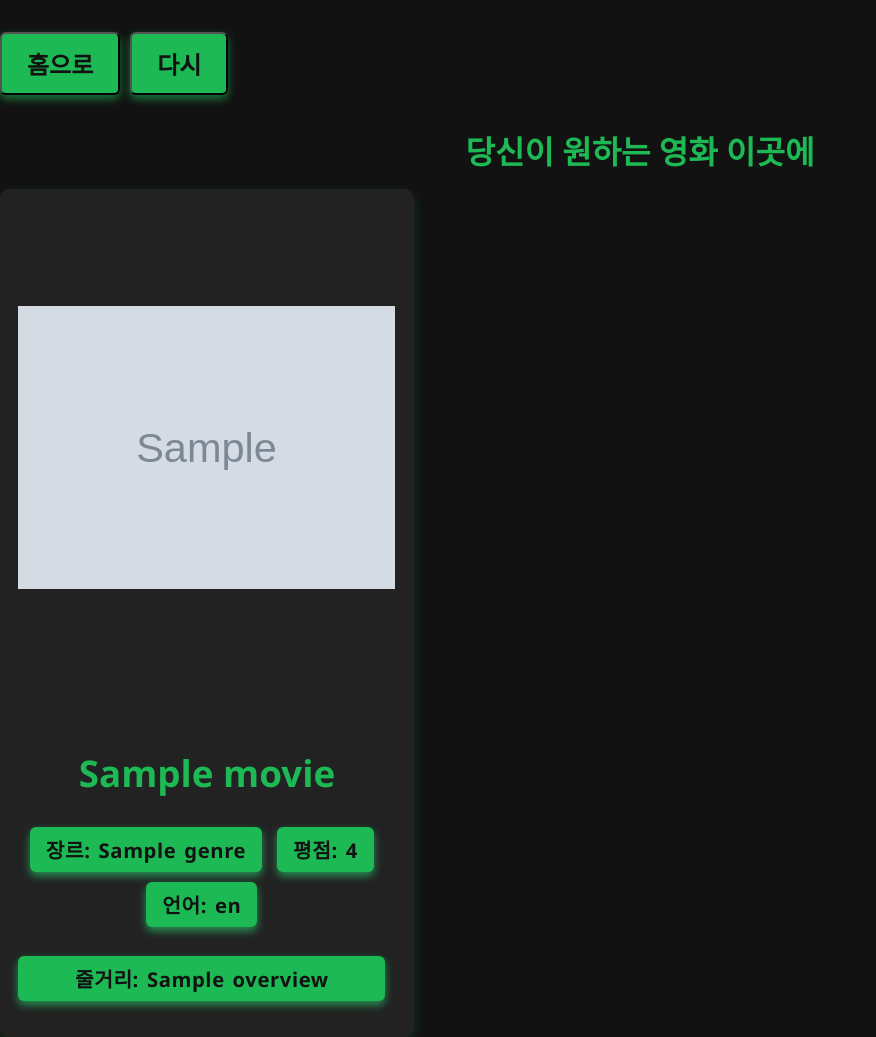
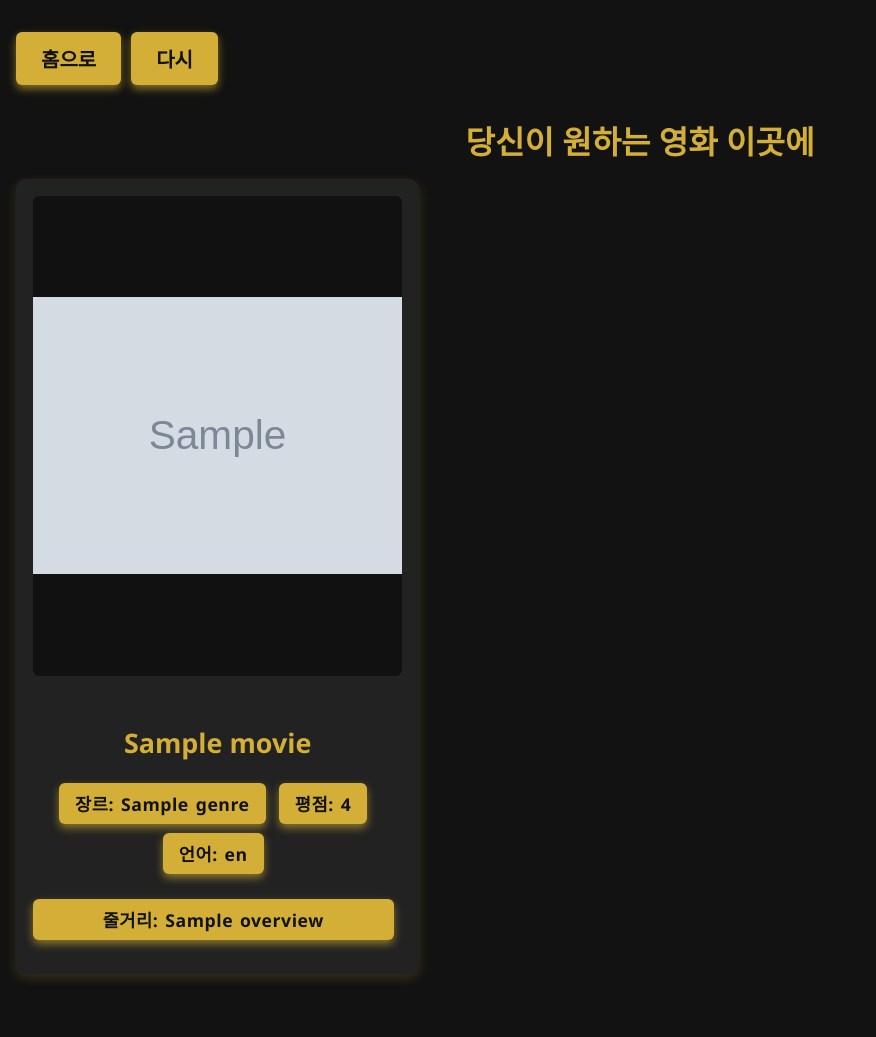
Before and after one commit to yhs1202/Python_My_Cinema, a Flask app: template templates/recommend_mv.html in a window 1280 px wide. Shown: the whole page, without its empty margins (0-876 px from the left). After the commit the page ends 980 px from the top, so only its background shows below. Run offline with Flask 3, Linux system fonts and the light colour scheme; the template is opened without the code that fills it: most values are stand-ins (such as "Sample title", 1, 10 or a date in 2020); grey boxes marked "Sample" are stand-in pictures.

Commit message:
색깔변경

```diff
--- a/templates/recommend_mv.html
+++ b/templates/recommend_mv.html
@@ -4,176 +4,183 @@
   <meta charset="UTF-8">
   <title>추천 영화 목록</title>
   <style>
+    /* 골드 테마 컬러 */
+    :root {
+      --gold: #d4af37;                /* 포인트 컬러 */
+      --bg: #121212;                  /* 배경 */
+      --text: #eee;                   /* 기본 텍스트 */
+      --panel: #222;                  /* 카드/패널 */
+      --shadow: rgba(212,175,55,0.2);
+      --shadow-strong: rgba(212,175,55,0.4);
+      --badge-shadow: rgba(212,175,55,0.6);
+    }
+
     body {
-            background: #121212;
-            color: #eee;
+      background: var(--bg);
+      color: var(--text);
       font-family: 'Segoe UI', Tahoma, Geneva, Verdana, sans-serif;
       margin: 0;
     }
+
     h1, h2 {
-            color: #1DB954;
+      color: var(--gold);
       text-align: center;
       margin-bottom: 0.5em;
     }
 
-        fieldset {
+    /* 상단 액션 바: 좌측 정렬 */
+    .action-bar {
+      display: flex;
+      justify-content: flex-start;
+      gap: 10px;
+      margin: 2em 0;
+      padding: 0 1em;
+    }
+    .action-bar form { margin: 0; }
+
+    /* 버튼 (골드 테마) */
+    .checkbox-custom {
+      display: inline-block;
+      background-color: var(--gold);
+      color: var(--bg);
+      padding: 12px 25px;
+      border-radius: 6px;
+      font-weight: 800;
+      font-size: 20px;
+      box-shadow: 0 4px 8px var(--badge-shadow);
+      transition: background-color 0.3s ease, color 0.3s ease, box-shadow 0.3s ease;
+      user-select: none;
+      cursor: pointer;
       border: none;
-            margin-bottom: 1.8em;
-            padding: 0;
+      text-decoration: none;
     }
-        legend {
-            font-size: 1.2em;
-            margin-bottom: 0.8em;
-            font-weight: bold;
-            color: #1DB954;
-        }
-        label {
-            display: inline-block;
-            margin: 0.3em 0.5em 0.3em 0;
-            cursor: pointer;
-            user-select: none;
+    .checkbox-custom:hover {
+      background-color: #e0c15e;
+      color: var(--bg);
+      box-shadow: 0 6px 12px var(--shadow-strong);
     }
 
-        /* 카드형 그리드 적용 */
+    /* 카드 래퍼 */
+    .card_wrapper {
+      width: 100%;
+      display: flex;
+      justify-content: center;
+      padding: 0 1em 2em;
+      box-sizing: border-box;
+    }
+
+    /* 카드 그리드 */
     .cards {
       display: grid;
-            grid-template-columns: repeat(3, 1fr);  /* 3열 */
-            grid-gap: 1.2em;                        /* 칸 간격 */
+      grid-template-columns: repeat(3, 1fr);
+      grid-gap: 1.2em;
       max-width: 1800px;
       margin: 0 auto;
       width: 100%;
     }
 
+    /* 영화 카드 */
     .movie_card {
-            background: #222;
-            color: #eee;
+      background: var(--panel);
+      color: var(--text);
       border-radius: 10px;
-            box-shadow: 0 4px 12px rgba(29, 185, 84, 0.2);
-            padding: 1em 1em;
+      box-shadow: 0 4px 12px var(--shadow);
+      padding: 1em;
       text-align: center;
-            transition: box-shadow 0.2s;
-            /* width: 580px; */
+      transition: box-shadow 0.2s, color 0.2s;
       min-width: 0;
-            font-size: 1.15em;
+      font-size: 1.05em;
       height: -webkit-fill-available;
       overflow: hidden;
       display: block;
       flex-direction: column;
       justify-content: flex-start;
     }
-
     .movie_card:hover {
-            box-shadow: 0 8px 24px rgba(29, 185, 84, 0.4);
-            color: #1DB954;
+      box-shadow: 0 8px 24px var(--shadow-strong);
+      color: var(--gold);
     }
 
     .movie_card h3 {
       margin-bottom: 0.8em;
-            color: #1DB954;
-            font-size: 2em;
+      color: var(--gold);
+      font-size: 1.6em;
     }
 
     .movie_card img.movie_poster {
-            /* width: 400px; */
       width: 100%;
       height: 480px;
       object-fit: contain;
       border-radius: 6px;
       margin-bottom: 1em;
-            /* box-shadow: 0 2px 8px rgba(29, 185, 84, 0.15);
-            background: #222; */
+      background: #111;
     }
-        .info-box{
+
+    /* 정보 배지 */
+    .info-box {
       display: inline-block;
-            background-color: #1DB954;
-            color: #121212;
+      background-color: var(--gold);
+      color: var(--bg);
       padding: 8px 16px;
       border-radius: 6px;
       font-weight: 750;
-            font-size: 1.1em;
+      font-size: 1.05em;
       margin: 0 0.5em 0.5em 0;
-            box-shadow: 0 4px 8px rgba(39, 174, 96, 0.8);
+      box-shadow: 0 4px 8px var(--badge-shadow);
       cursor: default;
       letter-spacing: 0.03em;
       word-spacing: 0.1em;
     }
 
-        .overview-box{
+    .overview-box {
       display: block;
       max-height: 120%;
       overflow: hidden;
       text-overflow: ellipsis;
       white-space: pre-wrap;
-            word-wrap: pre-wrap;
-            /* padding: 12px 12px;
-            margin-top: 0.5em;
-            line-height: 1.4; */
+      word-wrap: break-word;
     }
 
-        /* 링크 밑줄 없애기 */
-        .movie_card_link {
+    /* 링크 스타일 */
+    .movie_card_link,
+    .movie_card_link:hover,
+    .movie_card_link:visited {
       text-decoration: none;
+      color: inherit;
     }
 
-        .movie_card_link:hover {
-            text-decoration: none;
+    /* 반응형 */
+    @media (max-width: 1200px) {
+      .cards { grid-template-columns: repeat(2, 1fr); }
     }
-
-        .movie_card_link:visited {
-            text-decoration: none;
+    @media (max-width: 700px) {
+      .cards { grid-template-columns: 1fr; }
+      .movie_card img.movie_poster { height: 360px; }
+      .checkbox-custom { font-size: 18px; padding: 10px 18px; }
     }
-
-        .card_wrapper {
-            width: 100%;
-            display: flex;
-            justify-content: center;
-        }
-
-        .checkbox-custom {
-        display: inline-block;
-        background-color: #1DB954;
-        color: #121212;
-        padding: 12px 25px;
-        border-radius: 6px;
-        font-weight: 800;
-        font-size: 24px;
-        box-shadow: 0 4px 8px rgba(29, 185, 84, 0.6);
-        transition: background-color 0.3s ease, color 0.3s ease, box-shadow 0.3s ease;
-        user-select: none;
-        cursor: pointer;
-        }
-
-        .checkbox-custom:hover {
-            background-color: #27ae60;
-            color: #121212;
-            box-shadow: 0 6px 12px rgba(39, 174, 96, 0.8);
-        }
-
   </style>
 </head>
 <body>
-    <div style="display: flex; justify-content: flex-start; gap: 10px; margin: 2em 0;">
-         <form action="{{ url_for('index') }}" method="get" style="margin: 0;">
+  <!-- 상단 좌측 정렬 버튼 바 -->
+  <div class="action-bar">
+    <form action="{{ url_for('index') }}" method="get">
       <button type="submit" class="checkbox-custom">홈으로</button>
     </form>
-        <form action="{{ url_for('recommend_mv_survey') }}" method="get" style="margin: 0;">
+    <form action="{{ url_for('recommend_mv_survey') }}" method="get">
       <button type="submit" class="checkbox-custom">다시</button>
     </form>
-
   </div>
 
+  <h1>당신이 원하는 영화 이곳에</h1>
 
-    <h1>당신이 원하는 영화 이곳에</h1>
-    <!-- 추천 받기 눌렀을 때 카드형으로 결과 출력-->
   {% if movies %}
   <div class="card_wrapper">
     <div class="cards">
       {% for movie in movies %}
       <a href="{{ movie.id }}" target="_blank" rel="noopener noreferrer" class="movie_card_link">
         <div class="movie_card">
-                        <img src="{{movie.poster_url}}" alt="{{movie.title}} 포스터" class="movie_poster">
-                        <br>
-                        <h3>{{movie.title}}</h3>
+          <img src="{{ movie.poster_url }}" alt="{{ movie.title }} 포스터" class="movie_poster">
+          <h3>{{ movie.title }}</h3>
           <p>
             <span class="info-box">장르: {{ movie.genre }}</span>
             <span class="info-box">평점: {{ movie.rating }}</span>
```
Also changed, not shown: templates/recommend_mv_survey.html (+101 -104 lines). Lines whose indentation alone changed are shown as unchanged.
